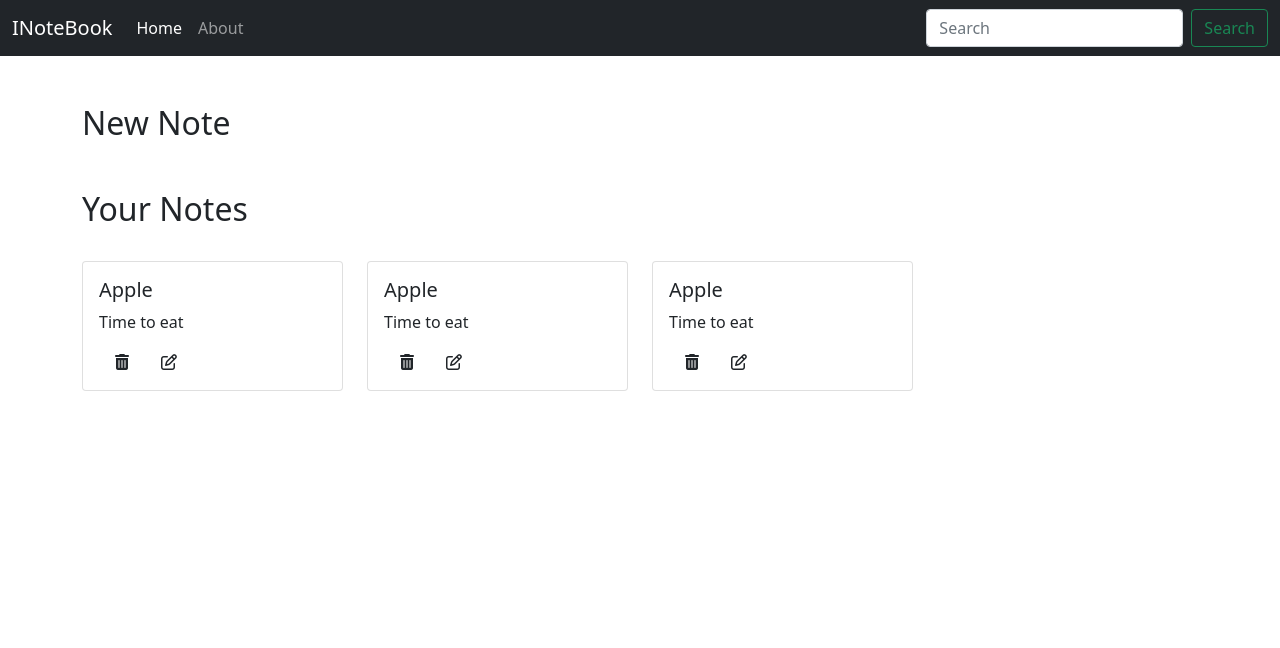
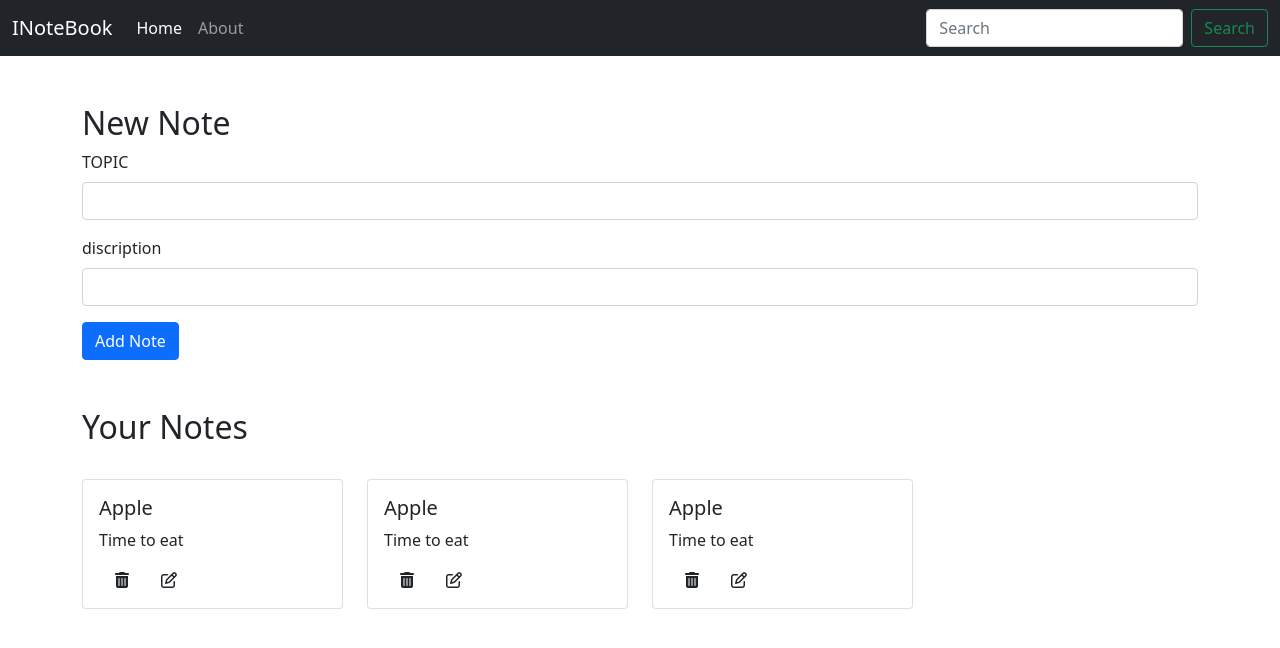
Before and after one commit to Vishal2ar/inotebook, a React (Create React App) app: page / in a window 1280 px wide. Shown: the top 648 px of the page. Built offline with nearby package versions, Linux system fonts and the light colour scheme.

Commit message:
add a new note with Form and delteing a note  only on Front End

```diff
--- a/src/App.js
+++ b/src/App.js
@@ -46,7 +46,28 @@ let n1 = [{
 }
 ];
 
+
+
 const [notes, setnotes] = useState(n1);
+// Del note with ID
+const noteDel = (id) => {
+console.log(id);
+setnotes(notes.filter(note => note._id !== id))
+}
+// add new note
+const AddNote1 = (topic,discription,tag) => {
+  console.log(" Reached App")
+  let newNote = [{
+    "_id": "616597038239afae52298d35",
+    "userid": "615f50194d7a841796947361",
+    "topic": topic,
+    "discription": discription,
+    "tag": tag,
+    "date": "2021-10-12T14:09:07.459Z",
+    "__v": 0
+  }]
+setnotes(notes.concat(newNote))
+  }
 
 
   const s1 = { "name" : "vihal", "class" : "Test"};
@@ -63,7 +84,7 @@ setTimeout(() => {
 
   return (
     <>
-    <yourNote.Provider value ={{notes,setnotes}} >
+    <yourNote.Provider value ={{notes,AddNote1,noteDel}} >
     <Note.Provider value= {{state,updateState}}>
      <Router>
        <div>
--- /dev/null
+++ b/src/components/AddNote.js
@@ -0,0 +1,41 @@
+import React , {useState,useContext} from 'react'
+import { yourNote } from "../App";
+
+
+function AddNote() {
+
+    const origin = useContext(yourNote);
+    const {AddNote1} = origin;
+    const [newNote, setnewNote] = useState({topic:"",discription:"" ,tag:"Default"})
+    const onChange =(e) =>{
+        setnewNote({...newNote,[e.target.name]:e.target.value})
+    }
+
+    const handleClick = (e) => {
+        e.preventDefault();
+        AddNote1(newNote.topic,newNote.discription,newNote.tag);
+            }
+
+
+    return (
+        <div>
+             <div>
+            <form>
+                <div className="mb-3">
+                    <label htmlFor="topic" className="form-label">TOPIC</label>
+                    <input type="Text" onChange={onChange} className="form-control" id="topic" name="topic" />
+
+                </div>
+                <div className="mb-3">
+                    <label htmlFor="discription" className="form-label">discription</label>
+                    <input type="text" className="form-control" id="discription"  name="discription" onChange={onChange} />
+                </div>
+
+                <button type="submit" className="btn btn-primary" onClick={handleClick} >Add Note</button>
+            </form>
+        </div>
+        </div>
+    )
+}
+
+export default AddNote
--- a/src/components/Home.js
+++ b/src/components/Home.js
@@ -1,4 +1,5 @@
 import React from "react";
+import AddNote from "./AddNote";
 import { Note } from "./Note";
 
 
@@ -7,6 +8,7 @@ const Home = () => {
     return(<div>
         <div className="container my-5">
             <h2>New Note</h2>
+           <AddNote />
         </div>
         <div className="container my-3">
         <h2>Your Notes</h2>
--- a/src/components/Noteitem.js
+++ b/src/components/Noteitem.js
@@ -1,8 +1,13 @@
-import React from 'react'
+import React ,{useContext} from 'react'
+import { yourNote } from '../App';
+
 
 
 function Noteitem(props) {
-    const { note, setnotes } = props;
+    const context = useContext(yourNote)
+    const {noteDel} = context;
+
+    const {note} = props;
     return (
         <div className="containter col-md-3 my-3">
             <div className ="card " >
@@ -10,7 +15,7 @@ function Noteitem(props) {
                 <div className ="card-body">
                 <h5 className ="card-title">{note.topic}</h5>
                 <p className ="card-text">{note.discription}</p>
-                <i class="fas fa-trash-alt mx-3"></i>
+                <i class="fas fa-trash-alt mx-3"  onClick={() => {noteDel(note._id)}} ></i>
                 <i class="far fa-edit mx-3"></i>
                 </div>
             </div>
```
